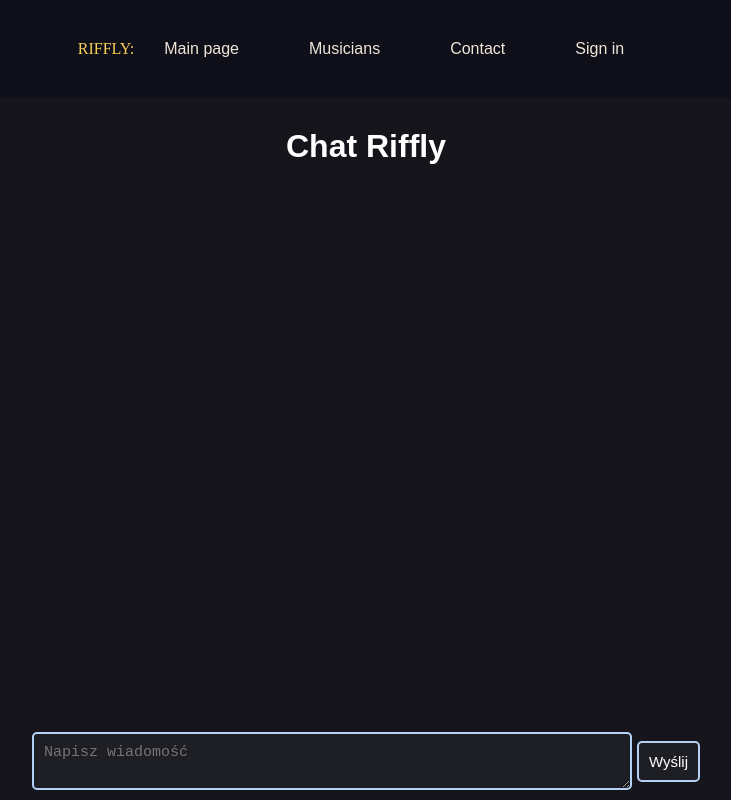
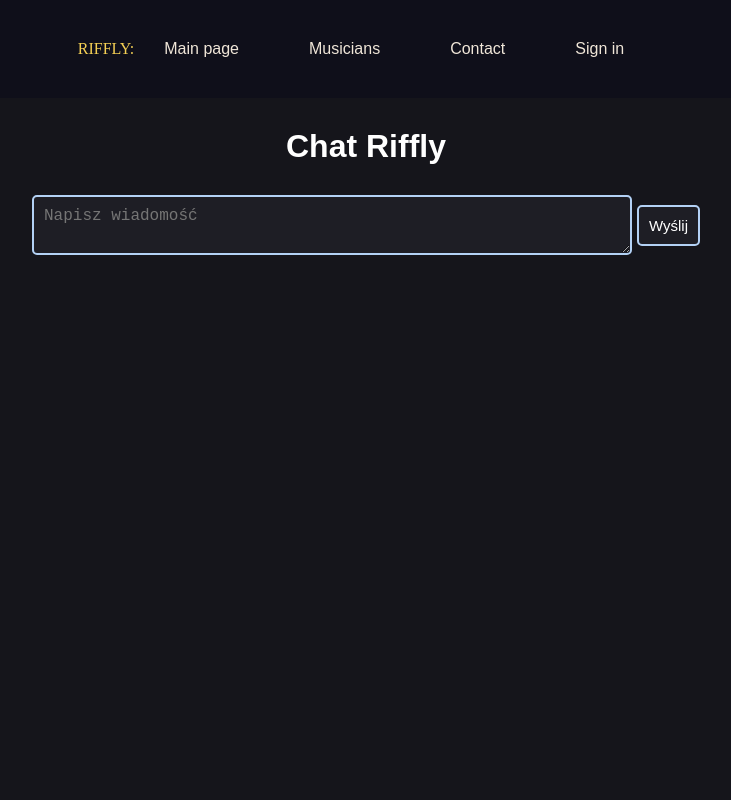
Before and after one commit to tadeusz12121/baza_muzykow, a website: page chat.html in a window 1280 px wide. Shown: the whole page, without its empty margins (274-1005 px from the left). Drawn offline with nearby package versions, Linux system fonts and the light colour scheme; no server answers; a web font is replaced by a local one.

Commit message:
addedresponsibility_to_text_messages

```diff
--- a/chat.css
+++ b/chat.css
@@ -1,7 +1,7 @@
 @import url('https://fonts.googleapis.com/css2?family=Inter:wght@400;500;600;700&family=Space+Grotesk:wght@500;600;700&display=swap');
 html,
 body {
-    overflow-x: hidden;
+
 }
 * {
     box-sizing: border-box;
@@ -12,6 +12,10 @@ body {
 
 
 body {
+    display: flex;
+    flex-direction: column;
+    min-height: 100dvh;
+    overflow-x: hidden;
     background-color:#15151b;
 }
 
@@ -24,7 +28,7 @@ h1 {
 }
 
 .wysylanie {
-    position: fixed;
+    position: sticky;
     bottom: 10px;
     left: 0;
     width: 100%;
@@ -47,11 +51,12 @@ textarea {
     border-radius: 5px;
     padding: 10px;
 
-    font-size: 15px;
+    font-size: 16px;
 }
 button {
 
-
+    -webkit-appearance: none;
+    touch-action: manipulation;
 
     background-color: #1e1e25;
     color: white;
--- a/chat.html
+++ b/chat.html
@@ -2,7 +2,7 @@
 <html lang="en">
 <head>
     <meta charset="UTF-8">
-    <meta name="viewport" content="width=device-width, initial-scale=1.0">
+    <meta name="viewport" content="width=device-width, initial-scale=1.0, viewport-fit=cover">
     <title>Chat</title>
     <link rel="preconnect" href="https://fonts.googleapis.com">
     <link rel="preconnect" href="https://fonts.gstatic.com" crossorigin>
```
